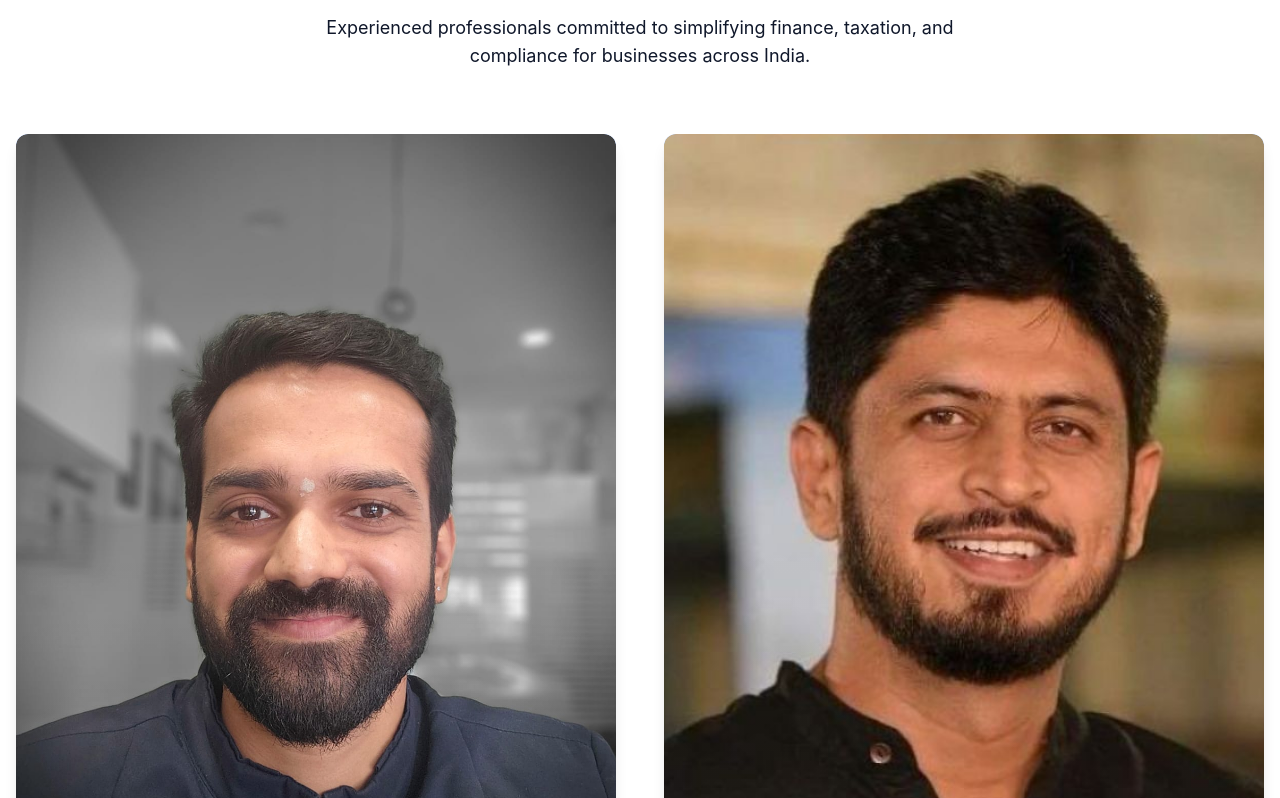
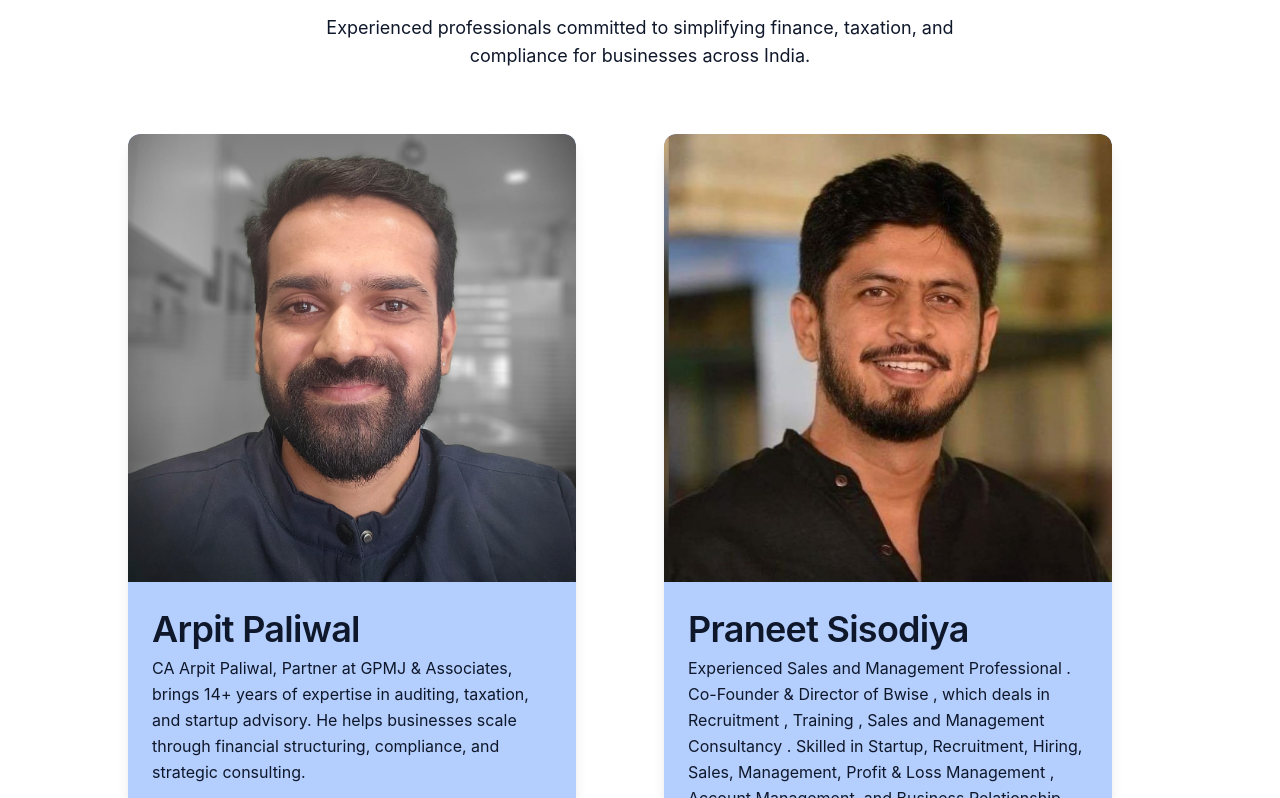
Before and after one commit to ecomaccounting/ecomaccounting.github.io, a Next.js app: page /our-story in a window 1280 px wide. Shown: the part 2802-3600 px from the top of the page. Built offline with nearby package versions, Linux system fonts and the light colour scheme.

Commit message:
Fix Our Team image issue

```diff
--- a/app/our-story/page.tsx
+++ b/app/our-story/page.tsx
@@ -210,16 +210,21 @@ export default function OurStoryPage() {
           </div>
 
           {/* --- Team Grid --- */}
-          <div className="grid grid-cols-1 md:grid-cols-2 gap-12">
+          <div className="mx-auto max-w-5xl">
+          <div className="grid grid-cols-1 sm:grid-cols-2 gap-12 lace-items-center">
             {team.map((member) => (
               <article
                 key={member.memberName}
-                className="bg-accent rounded-xl shadow-lg hover:shadow-xl transition-shadow flex flex-col overflow-hidden"
+                className="
+    bg-accent rounded-xl shadow-lg hover:shadow-xl transition-shadow
+    flex flex-col overflow-hidden
+    w-full max-w-md
+  "
                 itemScope
                 itemType="https://schema.org/Person"
               >
                 {/* --- Image --- */}
-                <div className="relative w-full aspect-[3/4] overflow-hidden rounded-t-xl">
+                <div className="relative w-full aspect-[4/5] md:aspect-[1/1] overflow-hidden rounded-t-xl">
                   <Image
                     src={`/img/ot/${member.image}`}
                     alt={`Photo of ${member.memberName}`}
@@ -256,6 +261,7 @@ export default function OurStoryPage() {
               </article>
             ))}
           </div>
+</div>
         </div>
       </section>
       <TestimonialsTicker />
--- a/app/services/[slug]/page.tsx
+++ b/app/services/[slug]/page.tsx
@@ -187,7 +187,7 @@ export default async function ServiceDetailPage({ params }: { params: Promise<{
                         {/* CTA */}
                         <Link
                           href={`/services/${child.id}`}
-                          className="primary inline-flex items-center gap-2 mt-6 px-6 py-3  hover:shadow-lg transition-all duration-300 hover:-translate-y-0.5"
+                          className="primary inline-flex rounded-xl items-center gap-2 mt-6 px-6 py-3  hover:shadow-lg transition-all duration-300 hover:-translate-y-0.5"
                         >
                           Learn More
                           <ArrowRight className="w-4 h-4" />
--- a/app/sitemap.ts
+++ b/app/sitemap.ts
@@ -27,7 +27,6 @@ export default async function sitemap() {
     "/our-team",
     "/contact-us",
     "/clients",
-    "/our-team",
     "/services",
     "/faq"
 
```
Also changed, not shown: public/img/ot/arpit.jpeg, 1 other file (tests, documents, lock files or other folders).
